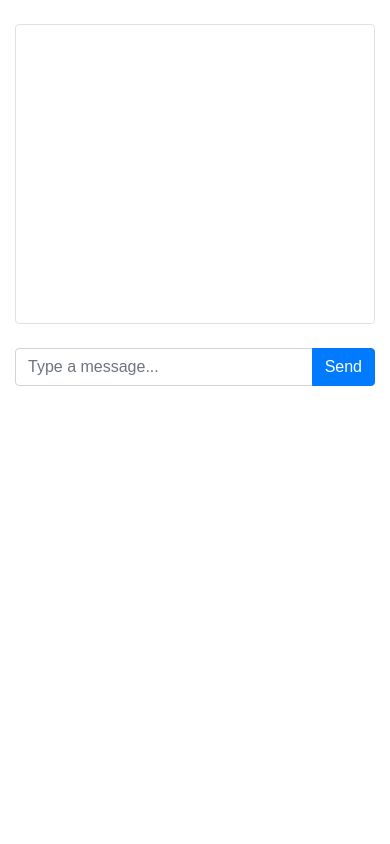
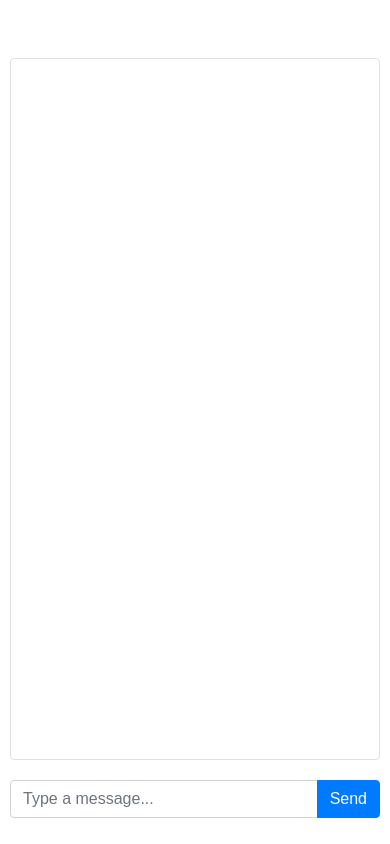
Before and after one commit to Wilfred1097/chat-app, a website: page public/index.html in a window 390 px wide. Drawn offline with nearby package versions, Linux system fonts and the light colour scheme; some packages are replaced by stand-ins of ours; a script that the page names is missing.

Commit message:
adjust the messages height and make mobile responsive

```diff
--- a/public/index.html
+++ b/public/index.html
@@ -6,29 +6,48 @@
     <link href="https://stackpath.bootstrapcdn.com/bootstrap/4.5.2/css/bootstrap.min.css" rel="stylesheet">
     <!-- SweetAlert CSS -->
     <link rel="stylesheet" href="https://cdn.jsdelivr.net/npm/sweetalert2@11/dist/sweetalert2.min.css">
+    <meta name="viewport" content="width=device-width, initial-scale=1">
     <style>
         body {
             font-family: Arial, sans-serif;
+            display: flex;
+            flex-direction: column;
+            height: 100vh;
+            margin: 0;
+        }
+        .container {
+            display: flex;
+            flex-direction: column;
+            flex: 1;
+            padding: 10px;
         }
         #messages {
             border: 1px solid #ccc;
-            height: 300px;
             overflow-y: scroll;
             padding: 10px;
-            margin-bottom: 20px;
+            flex: 1;
+            margin-bottom: 10px;
+        }
+        .input-group {
+            margin-top: 10px;
         }
         #messageInput {
-            width: 80%;
+            width: calc(100% - 80px); /* Adjust width to fit with button */
         }
         #clearChatButton {
             display: none;
+        }
+        @media (max-width: 768px) {
+            #messageInput {
+                width: calc(100% - 70px); /* Adjust width to fit with button */
+            }
         }
     </style>
 </head>
 <body>
     <div class="container">
         <h1 id="usernameHeader" class="mt-4 mb-4"></h1>
-        <div id="messages" class="border rounded p-3 mb-4"></div>
+        <div id="messages" class="border rounded p-3"></div>
         <div class="input-group mb-3">
             <input type="text" id="messageInput" class="form-control" placeholder="Type a message..." aria-label="Type a message..." onkeypress="handleKeyPress(event)">
             <div class="input-group-append">
```
